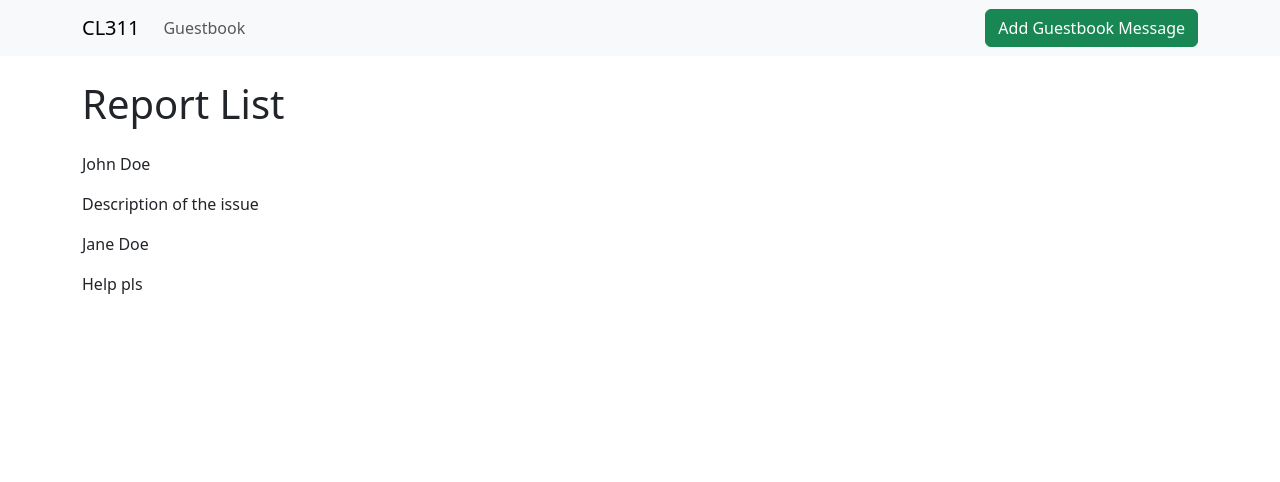
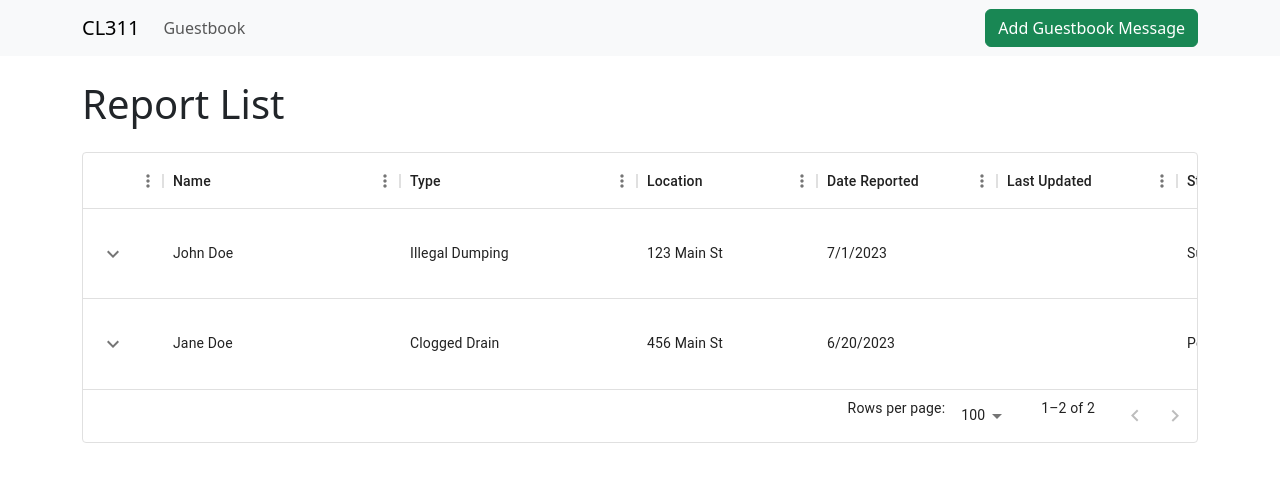
Before and after one commit to CodeDayLabs311/cl311, a Next.js app in the folder app/: page /report in a window 1280 px wide. Shown: the top 482 px of the page. Built offline with nearby package versions, Linux system fonts and the light colour scheme.

Commit message:
Integrate mock data into table

```diff
--- a/app/package.json
+++ b/app/package.json
@@ -13,7 +13,7 @@
     "@emotion/react": "^11.11.1",
     "@emotion/styled": "^11.11.0",
     "@mui/icons-material": "^5.13.7",
-    "@mui/material": "^5.13.7",
+    "@mui/material": "^5.14.0",
     "@mui/x-data-grid": "^6.10.0",
     "@types/node": "18.16.3",
     "@types/react": "18.2.0",
--- a/app/src/components/report/Table.tsx
+++ b/app/src/components/report/Table.tsx
@@ -1,9 +1,7 @@
 import React, { useState } from 'react';
-import Head from 'next/head';
-import PageHeader from '@/components/PageHeader';
-import Container from 'react-bootstrap/Container';
 import EditIcon from '@mui/icons-material/Edit';
 import { Collapse, IconButton } from '@mui/material';
+import { IReport } from '@/models';
 import ExpandMoreIcon from '@mui/icons-material/ExpandMore';
 import ExpandLessIcon from '@mui/icons-material/ExpandLess';
 import Box from '@mui/material/Box';
@@ -15,43 +13,23 @@ import {
     GridRowParams,
     GridRenderCellParams,
 } from '@mui/x-data-grid';
-import Edit from '@mui/icons-material/Edit';
 
 const expandedRowStyle = {
     whiteSpace: 'pre-wrap',
     overflowWrap: 'break-word',
     paddingBottom: '10px',
 };
-const rows: GridRowsProp = [
-    {
-        id: 1,
-        reporter: 'Min',
-        type: 'Illegal dump',
-        location: 'Seattle',
-        dateReported: '07/01/2023',
-        lastUpdated: '07/01/2023',
-        status: 'Reported',
-    },
-    {
-        id: 2,
-        reporter: 'Andrey',
-        email: 'andrey@gmail.com',
-        phone: '206-XXX-XXXX',
-        description: 'Pls send help...the streets are flooded',
-        type: 'Clogged drain',
-        location: 'Seattle',
-        dateReported: '06/29/2023',
-        lastUpdated: '07/30/2023',
-        status: 'Pending',
-    },
-];
 
-export default function Table() {
+type TableProps = {
+    rows: IReport[];
+};
+
+export default function Table({ rows }: TableProps) {
     const [clickedIndex, setClickedIndex] = useState(-1);
 
     const columns: GridColDef[] = [
         {
-            field: 'id',
+            field: 'reportId',
             headerName: '',
             width: 80,
             renderCell: (cellValues: GridRenderCellParams<any>) => {
@@ -76,8 +54,8 @@ export default function Table() {
             },
         },
         {
-            field: 'reporter',
-            headerName: 'Reporter',
+            field: 'name',
+            headerName: 'Name',
             width: 237,
             renderCell: (cellValues: GridRenderCellParams<any>) => {
                 return (
@@ -91,9 +69,9 @@ export default function Table() {
                             >
                                 <Box sx={expandedRowStyle}>
                                     {/* Expanded row item */}
-                                    {cellValues.row.phone}
+                                    {cellValues.row.phoneNumber}
                                     <br />
-                                    {cellValues.row.email}
+                                    {cellValues.row.emailAddress}
                                 </Box>
                             </Collapse>
                         </div>
@@ -102,7 +80,7 @@ export default function Table() {
             },
         },
         {
-            field: 'type',
+            field: 'reportCategory',
             headerName: 'Type',
             type: 'singleSelect',
             valueOptions: ['Illegal dump', 'Clogged drains', 'Other'],
@@ -119,7 +97,7 @@ export default function Table() {
                             >
                                 <Box sx={expandedRowStyle}>
                                     {/* Expanded row item */}
-                                    {cellValues.row.description}
+                                    {cellValues.row.issueDescription}
                                 </Box>
                             </Collapse>
                         </div>
@@ -128,12 +106,12 @@ export default function Table() {
             },
         },
         {
-            field: 'location',
+            field: 'address',
             headerName: 'Location',
             width: 180,
         },
         {
-            field: 'dateReported',
+            field: 'dateTimeOfSubmission',
             headerName: 'Date Reported',
             type: 'date',
             valueGetter: ({ value }) => value && new Date(value),
@@ -147,7 +125,7 @@ export default function Table() {
             width: 180,
         },
         {
-            field: 'status',
+            field: 'statusOfReport',
             headerName: 'Status',
             //this type is for filtering and editing
             type: 'singleSelect',
@@ -172,7 +150,12 @@ export default function Table() {
 
     return (
         <div style={{ height: '100%', width: '100%' }}>
-            <DataGrid rowHeight={90} rows={rows} columns={columns} />
+            <DataGrid
+                rowHeight={90}
+                rows={rows}
+                getRowId={(row) => row.reportId}
+                columns={columns}
+            />
         </div>
     );
 }
--- a/app/src/pages/api/report/list/index.ts
+++ b/app/src/pages/api/report/list/index.ts
@@ -16,6 +16,9 @@ export interface IListReportResponse {
     paginationToken: string | undefined;
 }
 
+/** NOTE: function to mock DB lisitng because I don't have access to create report page or permission to create new item in AWS
+    TODO: will need to switch to real DB function eventually
+*/
 const mockListReportsFromDb = (): { reports: IReport[]; paginationToken: string | undefined } => {
     return {
         reports: [
@@ -24,10 +27,10 @@ const mockListReportsFromDb = (): { reports: IReport[]; paginationToken: string
                 name: 'John Doe',
                 emailAddress: 'john.doe@example.com',
                 phoneNumber: '123-456-7890',
-                reportCategory: ['category1'],
+                reportCategory: ['Illegal Dumping'],
                 address: '123 Main St',
                 gpsCoordinates: '12.34,56.78',
-                issueDescription: 'Description of the issue',
+                issueDescription: 'Pls send help, it stinks',
                 attachments: 'link to attachments',
                 email: true,
                 sms: false,
@@ -38,12 +41,12 @@ const mockListReportsFromDb = (): { reports: IReport[]; paginationToken: string
             {
                 reportId: 'report2',
                 name: 'Jane Doe',
-                emailAddress: 'Jane.doe@example.com',
+                emailAddress: 'jane.doe@example.com',
                 phoneNumber: '206-xxx-xxx',
-                reportCategory: ['category2'],
+                reportCategory: ['Clogged Drain'],
                 address: '456 Main St',
                 gpsCoordinates: '21.34,56.60',
-                issueDescription: 'Help pls',
+                issueDescription: 'Help pls, the street is flooded...',
                 attachments: 'image',
                 email: true,
                 sms: false,
@@ -76,6 +79,7 @@ export default async function handler(
     }
 
     try {
+        /** Uncomment these lines to switch to the real DB */
         // const reportClient = new ReportDbClient();
 
         // const { reports, paginationToken } = await reportClient.listReports();
--- a/app/src/pages/report/index.tsx
+++ b/app/src/pages/report/index.tsx
@@ -22,13 +22,7 @@ export default function ReportList() {
                     <PageHeader>Report List</PageHeader>
                     <Loading isLoading={isLoading}>Loading reports....</Loading>
                     {isEmpty && <p>No reports yet.</p>}
-                    {!isLoading &&
-                        reports!.map((report) => (
-                            <>
-                                <p>{report.name}</p>
-                                <p>{report.issueDescription}</p>
-                            </>
-                        ))}
+                    {!isLoading && <Table rows={reports!} />}
                 </Container>
             </main>
         </>
```
Also changed, not shown: 1 other file (tests, documents, lock files or other folders).
